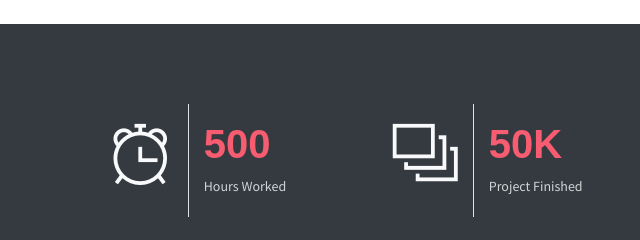
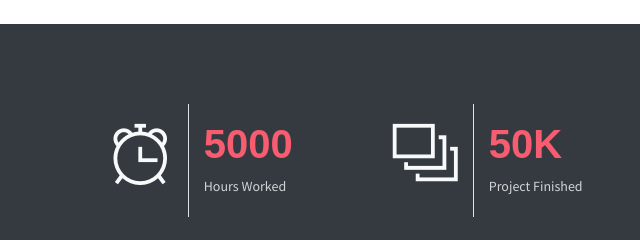
Before and after one commit to LeMinhQuan25/BlogMinhQuan, a plain HTML site: page index.html in a window 1280 px wide. Shown: the part 2060-2300 px from the top of the page, 0-640 px from the left. Drawn offline with Linux system fonts and the light colour scheme; some packages are replaced by stand-ins of ours.

Commit message:
Updatehourswork

```diff
--- a/index.html
+++ b/index.html
@@ -438,7 +438,7 @@
                 <div class="m-auto"><i class="ti-alarm-clock icon-xl"></i></div>
               </div>
               <div class="col-7 text-left py-3">
-                <h1 class="text-danger font-weight-bold font40">500</h1>
+                <h1 class="text-danger font-weight-bold font40">5000</h1>
                 <p class="text-light mb-1">Hours Worked</p>
               </div>
             </div>
```
